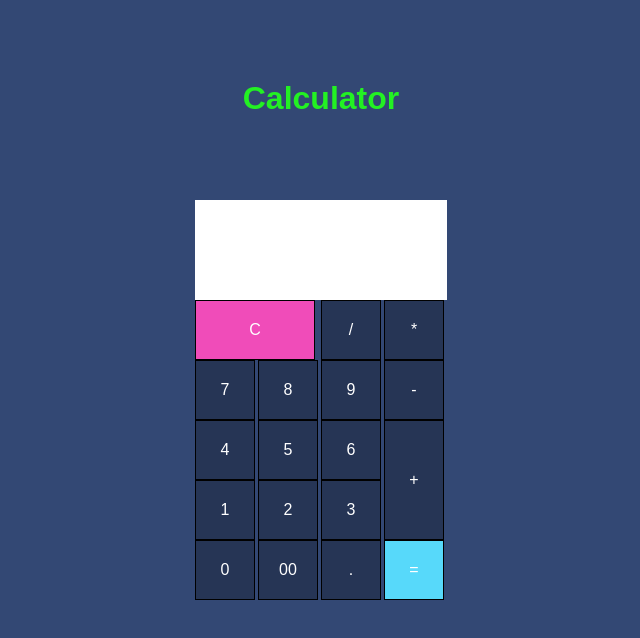
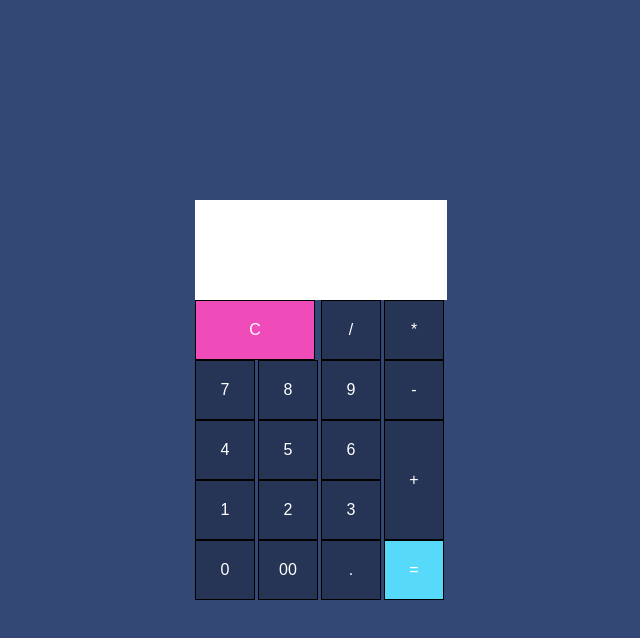
Before and after one commit to corbatsh/calculator, a plain HTML site: page index.html in a window 1280 px wide. Shown: the whole page, without its empty margins (319-959 px from the left). Drawn offline with Linux system fonts and the light colour scheme.

Commit message:
h1 deleted

```diff
--- a/index.html
+++ b/index.html
@@ -7,7 +7,6 @@
     <title>Calculator</title>
 </head>
 <body>
-    <h1>Calculator</h1>
     <form class = "calculator" name="calc">
         <input class="value" type="text" name="txt" readonly="">
         <span class="number clear" onclick="document.calc.txt.value =''">C</span>
--- a/style.scss
+++ b/style.scss
@@ -11,12 +11,6 @@ body {
     align-items: center;
     min-height: 100vh;
     background: #334874;
-}
-
-h1{
-    position: fixed;
-    top: 10%;
-    color:  #23f123
 }
 
 .calculator {
```
Also changed, not shown: style.css, 1 other file.
